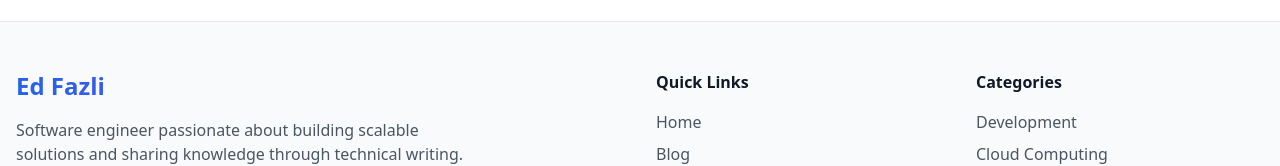
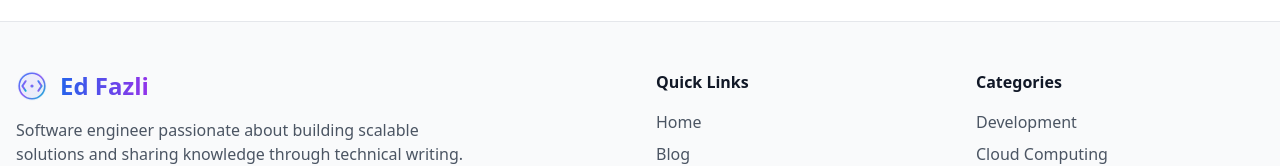
Before and after one commit to EdFazli/EdFazli.github.io, a Next.js app: page /about in a window 1280 px wide. Shown: the part 2324-2490 px from the top of the page. Built offline with nearby package versions, Linux system fonts and the light colour scheme.

Commit message:
Update blog content - 2025-08-20 00:25

```diff
--- a/app/layout.tsx
+++ b/app/layout.tsx
@@ -23,6 +23,11 @@ export const metadata = {
   keywords: ['blog', 'technology', 'software development', 'cloud computing', 'programming'],
   authors: [{ name: 'Ed Fazli' }],
   creator: 'Ed Fazli',
+  icons: {
+    icon: '/images/favicon.svg',
+    shortcut: '/images/favicon.svg',
+    apple: '/images/logo-icon.svg',
+  },
   openGraph: {
     type: 'website',
     locale: 'en_US',
@@ -30,12 +35,21 @@ export const metadata = {
     title: 'Ed Fazli - Technical Blog',
     description: 'Professional technical blog covering software development, cloud computing, and technology insights.',
     siteName: 'Ed Fazli Blog',
+    images: [
+      {
+        url: '/images/logo.svg',
+        width: 200,
+        height: 60,
+        alt: 'Ed Fazli Technical Blog Logo',
+      },
+    ],
   },
   twitter: {
     card: 'summary_large_image',
     title: 'Ed Fazli - Technical Blog',
     description: 'Professional technical blog covering software development, cloud computing, and technology insights.',
     creator: '@edfazli',
+    images: ['/images/logo.svg'],
   },
   robots: {
     index: true,
@@ -57,6 +71,10 @@ export default function RootLayout({
 }) {
   return (
     <html lang="en" suppressHydrationWarning>
+      <head>
+        <link rel="icon" href="/images/favicon.svg" type="image/svg+xml" />
+        <link rel="apple-touch-icon" href="/images/logo-icon.svg" />
+      </head>
       <body className={`${inter.variable} ${jetbrainsMono.variable} font-sans`}>
         <ThemeProvider attribute="class" defaultTheme="system" enableSystem>
           <div className="min-h-screen bg-white dark:bg-gray-900 text-gray-900 dark:text-gray-100">
--- a/components/Footer.tsx
+++ b/components/Footer.tsx
@@ -10,8 +10,15 @@ export default function Footer() {
         <div className="grid md:grid-cols-4 gap-8">
           {/* Brand */}
           <div className="md:col-span-2">
-            <Link href="/" className="text-2xl font-bold gradient-text mb-4 block">
-              Ed Fazli
+            <Link href="/" className="flex items-center gap-3 mb-4 hover:opacity-80 transition-opacity">
+              <img
+                src="/images/logo-icon.svg"
+                alt="Ed Fazli Logo"
+                className="w-8 h-8"
+              />
+              <span className="text-2xl font-bold gradient-text">
+                Ed Fazli
+              </span>
             </Link>
             <p className="text-gray-600 dark:text-gray-300 mb-4 max-w-md">
               Software engineer passionate about building scalable solutions and sharing
```
